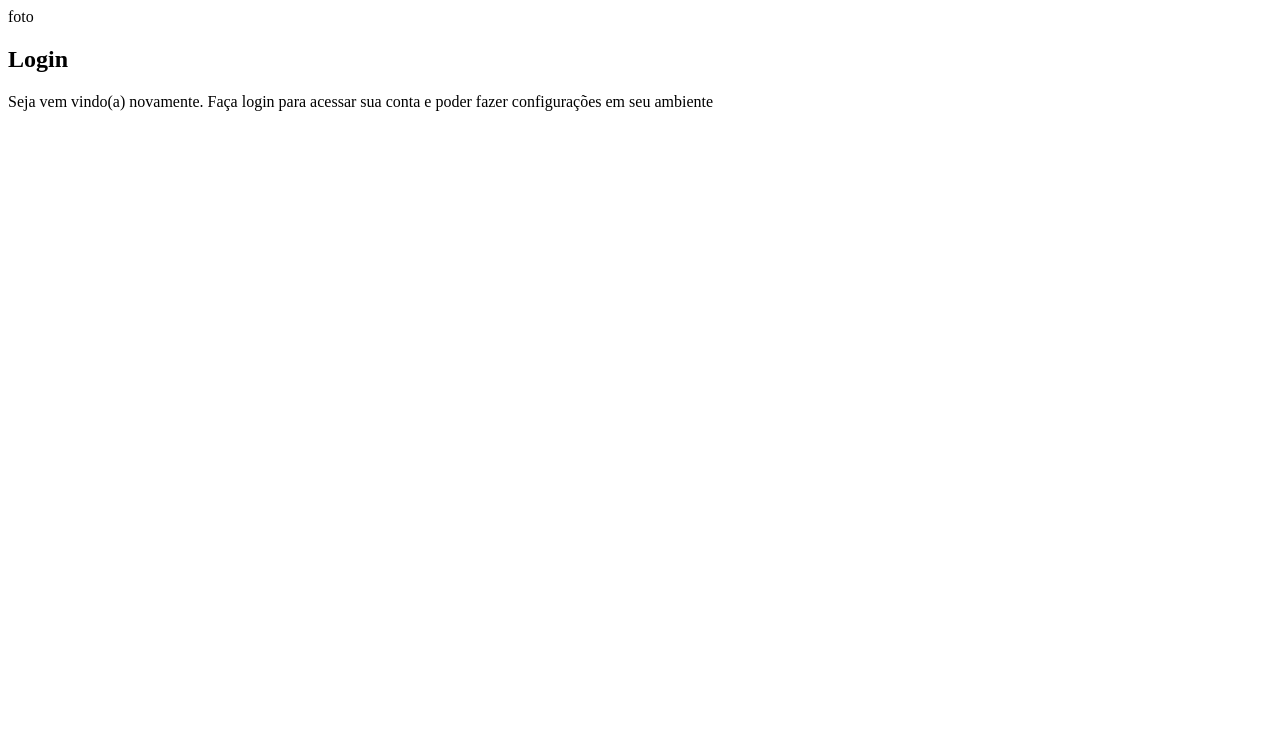
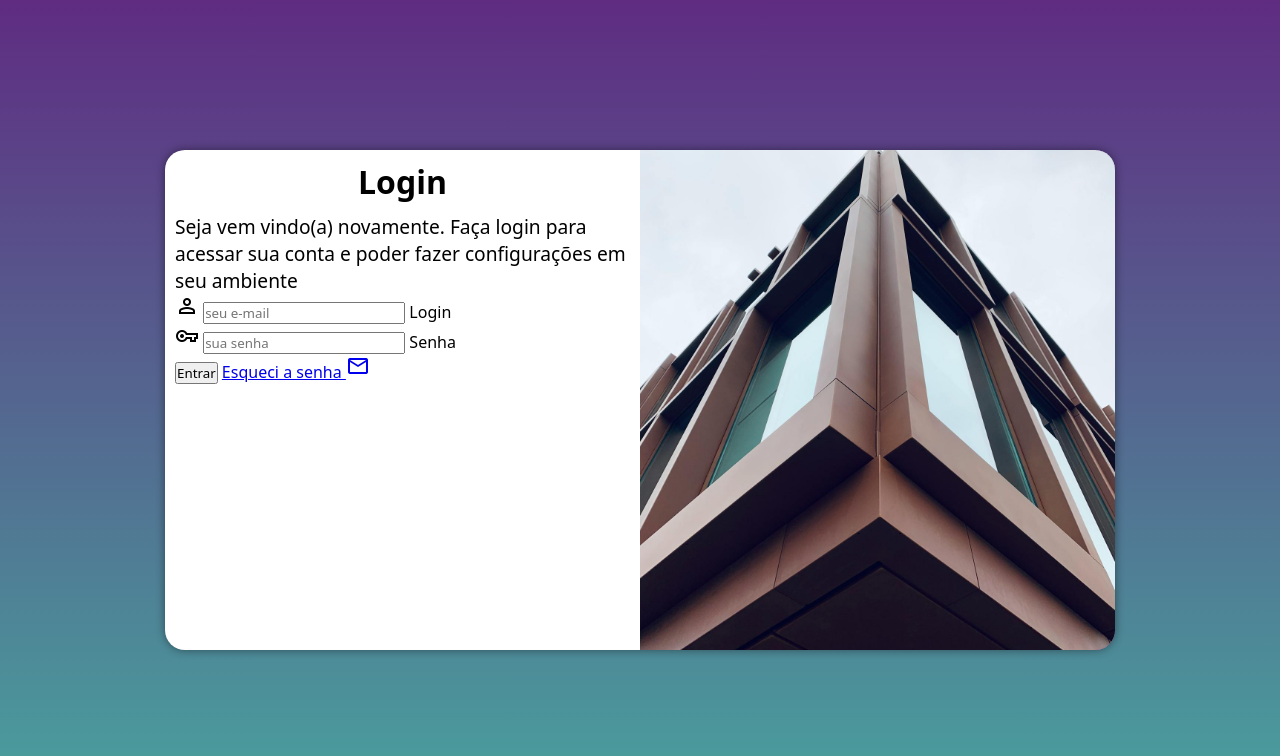
Before and after one commit to GustavoH2104/projeto-login, a plain HTML site: page index.html in a window 1280 px wide. Drawn offline with nearby package versions, Linux system fonts and the light colour scheme.

Commit message:
formulario add

```diff
--- /dev/null
+++ b/estilos/media-query.css
@@ -0,0 +1,55 @@
+@charset "UTF-8";
+
+@media screen and (min-width: 768px) and (max-width: 992px) {
+
+    body {
+        background-image: linear-gradient(to top,#49a09d,#5f2c82);
+    }
+
+    section#login{
+        width: 80vw;
+    }
+
+    section#login > div#imagem {
+
+        float: left;
+        width: 30%;
+        height: 100%;
+    }
+
+    section#login > div#formulario {
+        float: right;
+        width: 70%;
+    }
+}
+
+@media screen and (min-width: 992px) {
+
+        body {
+        background-image: linear-gradient(to top,#49a09d,#5f2c82);
+    }
+
+    section#login {
+        width: 950px;
+    }
+
+    section#login > div#imagem {
+        float: right;
+        width: 50%;
+        height: 100%;
+    }
+
+    section#login > div#formulario {
+        float: left;
+        width: 50%;
+    }
+
+    div#formulario > h1 {
+    font-size: 2em;
+}
+
+    div#formulario > p {
+    font-size: 1.2em;
+}
+
+}
--- a/estilos/style.css
+++ b/estilos/style.css
@@ -5,3 +5,62 @@
     Verde: #49a09d
     Roxo: #5f2c82
 */
+
+*{
+    font-family: system-ui, -apple-system, BlinkMacSystemFont, 'Segoe UI', Roboto, Oxygen, Ubuntu, Cantarell, 'Open Sans', 'Helvetica Neue', sans-serif;
+    padding: 0px;
+    margin: 0px;
+    box-sizing: border-box;
+}
+
+body, html {
+
+    background-color: #5f2c82;
+    height: 100vh;
+    width: 100vw;
+}
+
+main {
+    position: relative;
+    height: 100vh;
+    width: 100vw;
+}
+
+section#login{
+    position: absolute;
+    top: 50%;
+    left: 50%;
+    transform: translate(-50%, -50%);
+    background-color: white;
+    width: 250px;
+    height: 500px;
+    border-radius: 20px;
+    overflow: hidden;
+    box-shadow: 0px 0px 10px rgba(0, 0, 0, 0.452);
+
+    transition: width 0.3s, height 0.3s;
+    transition-timing-function: ease;
+}
+
+section#login > div#imagem {
+    display: block;
+    background: #5f2c82 url(../imagens/pexels-david-underland-3523621.jpg) no-repeat;
+    background-size: cover;
+    background-position: center;
+    height: 200px;
+}
+
+section#login > div#formulario {
+    display: block;
+    padding: 10px;
+
+}
+
+div#formulario > h1 {
+    text-align: center;
+    margin-bottom: 10px;
+}
+
+div#formulario > p {
+    font-size: 0.8em;
+}
--- a/index.html
+++ b/index.html
@@ -4,21 +4,37 @@
     <meta charset="UTF-8">
     <meta name="viewport" content="width=device-width, initial-scale=1.0">
     <title>Login</title>
+    <link href="https://fonts.googleapis.com/css2?family=Material+Symbols+Outlined" rel="stylesheet" />
     <link rel="stylesheet" href="estilos/style.css">
+    <link rel="stylesheet" href="estilos/media-query.css">
 </head>
 <body>
     <main>
         <section id="login">
             <div id="imagem">
-                foto
+
             </div>
 
             <div id="formulario">
                 <h1>Login</h1>
                 <p>Seja vem vindo(a) novamente. Faça login para acessar sua conta e poder fazer configurações em seu ambiente</p>
 
-                <form action="login.phop" method="post">
+                <form action="login.phop" method="post" autocomplete="on">
+                    <div class="campo">
+                        <span class="material-symbols-outlined">person</span>
+                        <input type="email" name="Login" id="iLogin" placeholder="seu e-mail" autocomplete="email" required maxlength="30">
+                        <label for="iLogin">Login</label>
 
+                    </div>
+                    <div class="campo">
+                        <span class="material-symbols-outlined">vpn_key</span>
+                        <input type="password" name="Senha" id="iSenha" placeholder="sua senha" autocomplete="current-password" required minlength="8" maxlength="20">
+                        <label for="iSenha">Senha</label>
+
+                    </div>
+
+                    <input type="submit" value="Entrar">
+                    <a href="esqueci.html">Esqueci a senha <span class="material-symbols-outlined">mail</span></a>
                 </form>
             </div>
         </section>
```
